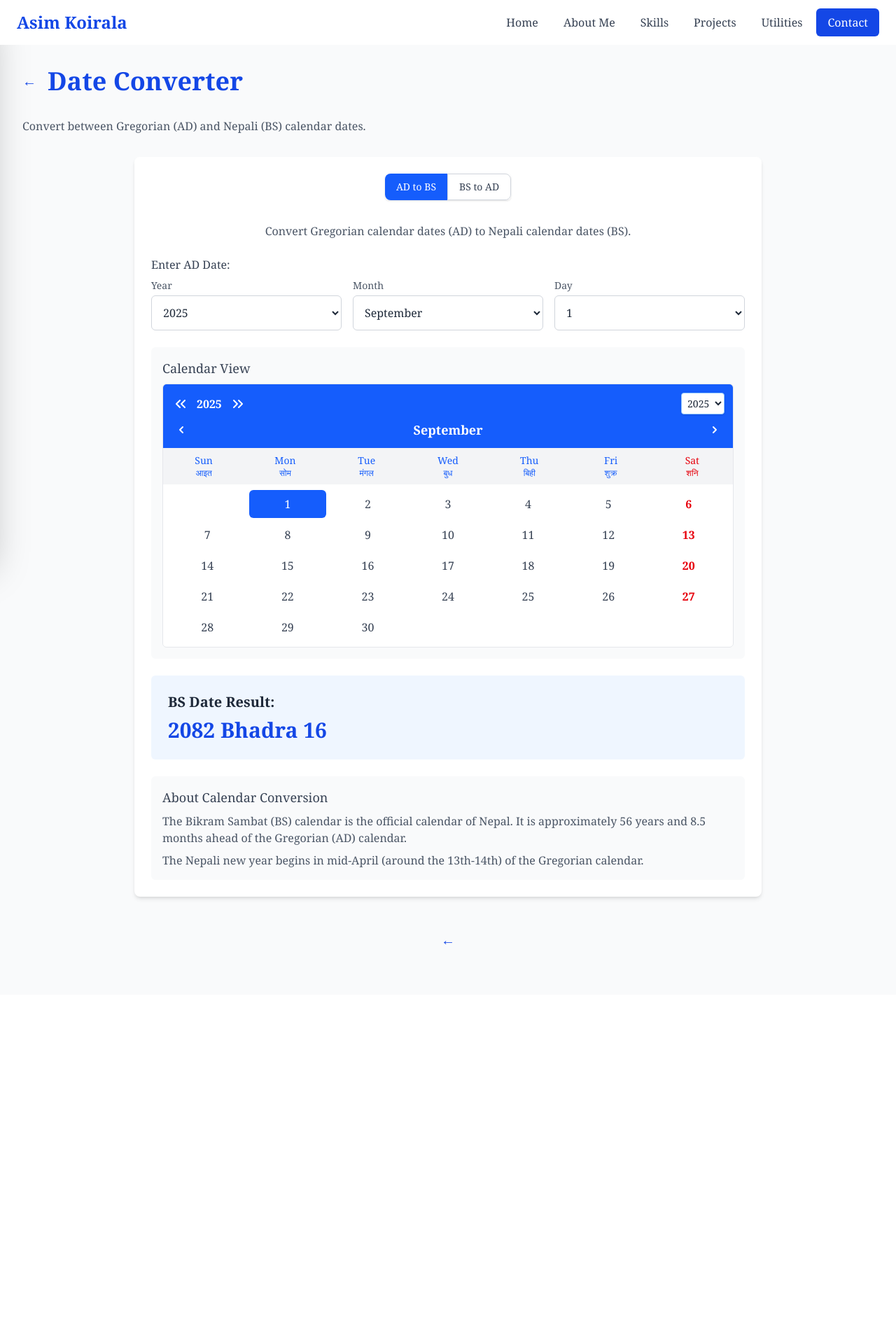
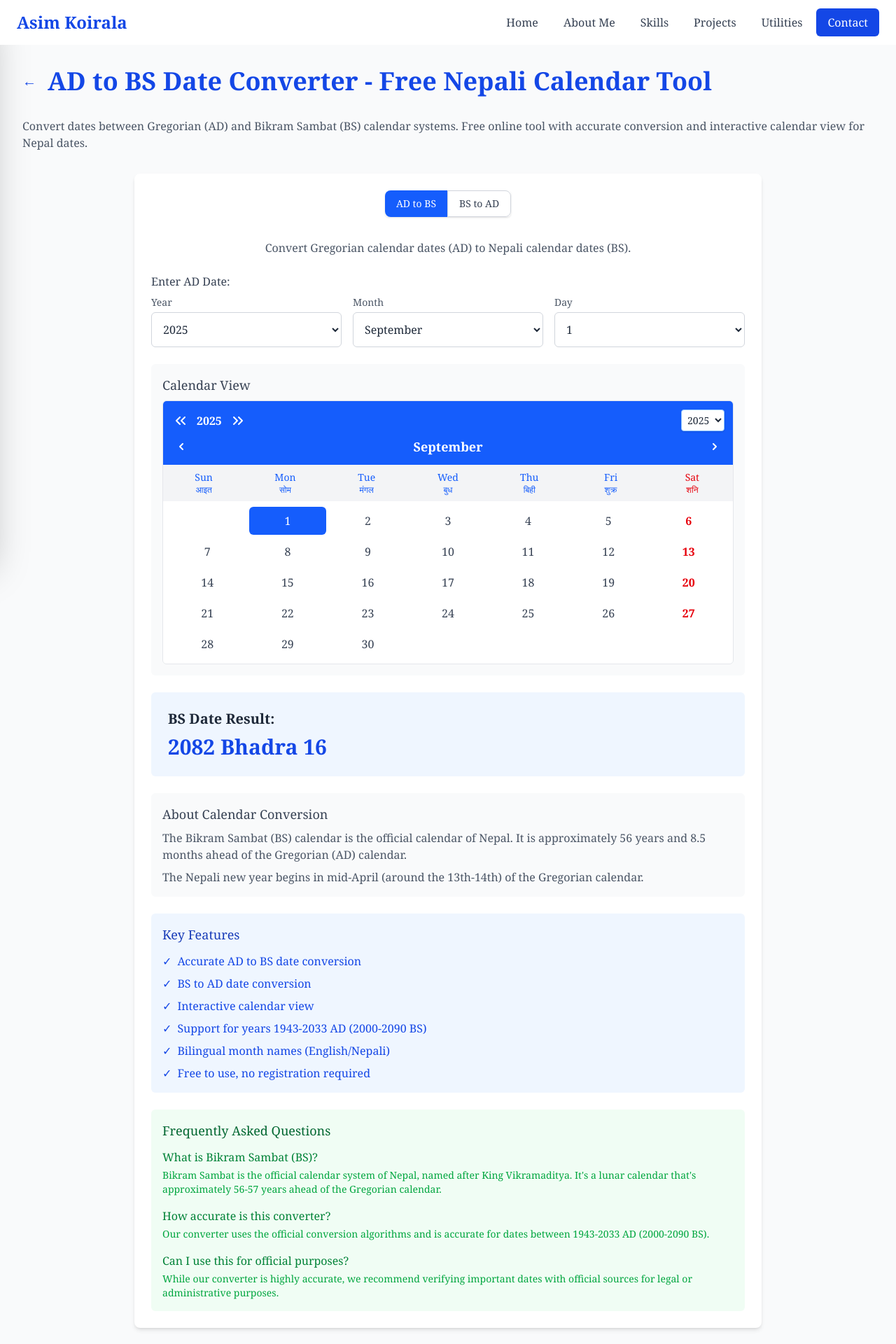
Before and after one commit to Asim-Koirala/portfolio_code, a Next.js app: page /utilities/adbs-converter in a window 1280 px wide. Shown: the top 1920 px of the page at 70% size. Before the commit the page ends 1421 px from the top, so only its background shows below. Built offline with nearby package versions, Linux system fonts and the light colour scheme.

Commit message:
Added canonical urls for seo

```diff
--- a/app/robots.ts
+++ b/app/robots.ts
@@ -1,7 +1,7 @@
 import { MetadataRoute } from 'next'
 
 export default function robots(): MetadataRoute.Robots {
-  const baseUrl = 'https://asimkoirala.com.np' // Replace with your actual domain
+  const baseUrl = 'https://www.asimkoirala.com.np' // Replace with your actual domain
 
   return {
     rules: [
--- a/app/sitemap.ts
+++ b/app/sitemap.ts
@@ -1,7 +1,7 @@
 import { MetadataRoute } from 'next'
 
 export default function sitemap(): MetadataRoute.Sitemap {
-  const baseUrl = 'https://asimkoirala.com.np' // Replace with your actual domain
+  const baseUrl = 'https://www.asimkoirala.com.np' // Replace with your actual domain
   const currentDate = new Date().toISOString()
 
   return [
--- a/app/utilities/adbs-converter/layout.tsx
+++ b/app/utilities/adbs-converter/layout.tsx
@@ -1,9 +1,32 @@
 import type { Metadata } from "next";
 
 export const metadata: Metadata = {
-  title: "AD to BS Converter | Asim Koirala",
-  description: "Convert dates between AD (Gregorian) and BS (Bikram Sambat) calendar systems",
-  keywords: ["AD to BS converter", "date converter", "Bikram Sambat", "Gregorian calendar", "Nepal calendar"],
+  title: "AD to BS Date Converter - Free Nepali Calendar Tool | Asim Koirala",
+  description: "Convert dates between Gregorian (AD) and Bikram Sambat (BS) calendar systems. Free online tool with accurate conversion and interactive calendar view for Nepal dates.",
+  keywords: [
+    "AD to BS converter", "BS to AD converter", "Nepali date converter", "Bikram Sambat converter",
+    "Nepal calendar", "Gregorian to Bikram Sambat", "date conversion tool", "Nepali calendar converter",
+    "free date converter", "online calendar tool", "Nepal date conversion", "BS calendar",
+    "AD calendar", "calendar conversion", "Nepali date tool", "Bikram Sambat calendar"
+  ],
+  authors: [{ name: "Asim Koirala", url: "https://asimkoirala.com.np" }],
+  robots: "index, follow",
+  openGraph: {
+    title: "AD to BS Date Converter - Free Nepali Calendar Tool",
+    description: "Convert dates between Gregorian (AD) and Bikram Sambat (BS) calendar systems. Free online tool with accurate conversion.",
+    type: "website",
+    url: "https://www.asimkoirala.com.np/utilities/adbs-converter",
+  },
+  twitter: {
+    card: "summary",
+    title: "AD to BS Date Converter - Free Nepali Calendar Tool",
+    description: "Convert dates between Gregorian (AD) and Bikram Sambat (BS) calendar systems. Free online tool with accurate conversion.",
+  },
+  alternates: {
+    canonical: "https://www.asimkoirala.com.np/utilities/adbs-converter",
+  },
+  category: "utility",
+  classification: "date converter tool",
 };
 
 export default function ADBSConverterLayout({
--- a/app/utilities/adbs-converter/page.tsx
+++ b/app/utilities/adbs-converter/page.tsx
@@ -387,11 +387,53 @@ export default function ADBSConverter() {
 
 
 
+  // Structured data for SEO
+  const structuredData = {
+    "@context": "https://schema.org",
+    "@type": "WebApplication",
+    "name": "AD to BS Converter",
+    "description": "Free online tool to convert dates between Gregorian (AD) and Bikram Sambat (BS) calendar systems. Accurate Nepali date conversion with calendar view.",
+    "url": "https://asimkoirala.com.np/utilities/adbs-converter",
+    "applicationCategory": "UtilityApplication",
+    "operatingSystem": "Web Browser",
+    "offers": {
+      "@type": "Offer",
+      "price": "0",
+      "priceCurrency": "USD"
+    },
+    "creator": {
+      "@type": "Person",
+      "name": "Asim Koirala",
+      "url": "https://asimkoirala.com.np"
+    },
+    "datePublished": "2024-01-01",
+    "dateModified": new Date().toISOString().split('T')[0],
+    "inLanguage": ["en", "ne"],
+    "keywords": "AD to BS converter, Nepali date converter, Bikram Sambat, calendar conversion, Nepal calendar",
+    "featureList": [
+      "Convert AD to BS dates",
+      "Convert BS to AD dates",
+      "Interactive calendar view",
+      "Support for years 1943-2033",
+      "Bilingual month names",
+      "Free to use"
+    ]
+  };
+
   return (
-    <UtilityLayout
-      title="Date Converter"
-      description="Convert between Gregorian (AD) and Nepali (BS) calendar dates."
-    >
+    <>
+      {/* Structured Data */}
+      <script
+        type="application/ld+json"
+        dangerouslySetInnerHTML={{
+          __html: JSON.stringify(structuredData),
+        }}
+      />
+
+      <UtilityLayout
+        title="AD to BS Date Converter - Free Nepali Calendar Tool"
+        description="Convert dates between Gregorian (AD) and Bikram Sambat (BS) calendar systems. Free online tool with accurate conversion and interactive calendar view for Nepal dates."
+      >
       <div className="max-w-4xl mx-auto">
         <div className="bg-white rounded-lg shadow-md p-6 mb-8">
           {/* Conversion Mode Toggle */}
@@ -765,8 +807,41 @@ export default function ADBSConverter() {
               The Nepali new year begins in mid-April (around the 13th-14th) of the Gregorian calendar.
             </p>
           </div>
+
+          {/* Features Section */}
+          <div className="bg-blue-50 p-4 rounded-md mt-6">
+            <h3 className="text-lg font-medium text-blue-800 mb-3">Key Features</h3>
+            <ul className="text-blue-700 space-y-2">
+              <li className="flex items-center"><span className="mr-2">✓</span> Accurate AD to BS date conversion</li>
+              <li className="flex items-center"><span className="mr-2">✓</span> BS to AD date conversion</li>
+              <li className="flex items-center"><span className="mr-2">✓</span> Interactive calendar view</li>
+              <li className="flex items-center"><span className="mr-2">✓</span> Support for years 1943-2033 AD (2000-2090 BS)</li>
+              <li className="flex items-center"><span className="mr-2">✓</span> Bilingual month names (English/Nepali)</li>
+              <li className="flex items-center"><span className="mr-2">✓</span> Free to use, no registration required</li>
+            </ul>
+          </div>
+
+          {/* FAQ Section */}
+          <div className="bg-green-50 p-4 rounded-md mt-6">
+            <h3 className="text-lg font-medium text-green-800 mb-3">Frequently Asked Questions</h3>
+            <div className="space-y-4">
+              <div>
+                <h4 className="font-medium text-green-700 mb-1">What is Bikram Sambat (BS)?</h4>
+                <p className="text-green-600 text-sm">Bikram Sambat is the official calendar system of Nepal, named after King Vikramaditya. It's a lunar calendar that's approximately 56-57 years ahead of the Gregorian calendar.</p>
+              </div>
+              <div>
+                <h4 className="font-medium text-green-700 mb-1">How accurate is this converter?</h4>
+                <p className="text-green-600 text-sm">Our converter uses the official conversion algorithms and is accurate for dates between 1943-2033 AD (2000-2090 BS).</p>
+              </div>
+              <div>
+                <h4 className="font-medium text-green-700 mb-1">Can I use this for official purposes?</h4>
+                <p className="text-green-600 text-sm">While our converter is highly accurate, we recommend verifying important dates with official sources for legal or administrative purposes.</p>
+              </div>
+            </div>
+          </div>
         </div>
       </div>
     </UtilityLayout>
+    </>
   );
 }
--- a/app/utilities/layout.tsx
+++ b/app/utilities/layout.tsx
@@ -4,6 +4,9 @@ export const metadata: Metadata = {
   title: "Utilities | Asim Koirala",
   description: "Useful utilities like AD to BS converter, Nepali Unicode converter, and more",
   keywords: ["utilities", "AD to BS converter", "Nepali Unicode converter", "Romanized Nepali"],
+  alternates: {
+    canonical: "https://www.asimkoirala.com.np/utilities",
+  },
 };
 
 export default function UtilitiesLayout({
--- a/app/utilities/license-exam/layout.tsx
+++ b/app/utilities/license-exam/layout.tsx
@@ -40,6 +40,9 @@ export const metadata: Metadata = {
       "max-image-preview": "large",
       "max-snippet": -1
     }
+  },
+  alternates: {
+    canonical: "https://www.asimkoirala.com.np/utilities/license-exam",
   }
 };
 
--- a/app/utilities/license-exam/page.tsx
+++ b/app/utilities/license-exam/page.tsx
@@ -326,7 +326,9 @@ export default function LicenseExam() {
 
       {/* Category Selection Modal */}
       {showCategoryModal && (
-        <div className="fixed inset-0 bg-black bg-opacity-30 backdrop-blur-sm flex items-center justify-center z-50">
+        <div className="fixed inset-0 flex items-center justify-center z-50" style={{
+          backgroundColor: 'rgba(0, 0, 0, 0.8)',
+        }}>
           <div className="bg-white rounded-lg p-6 max-w-md w-full mx-4 shadow-xl">
         <h2 className="text-xl font-bold text-gray-800 mb-4">Select License Category</h2>
         <p className="text-gray-600 mb-6">
--- a/app/utilities/romanized-converter/layout.tsx
+++ b/app/utilities/romanized-converter/layout.tsx
@@ -4,6 +4,9 @@ export const metadata: Metadata = {
   title: "Romanized Nepali Converter | Asim Koirala",
   description: "Convert romanized Nepali text to proper Devanagari script",
   keywords: ["romanized Nepali", "Devanagari converter", "Nepali text converter", "transliteration"],
+  alternates: {
+    canonical: "https://www.asimkoirala.com.np/utilities/romanized-converter",
+  },
 };
 
 export default function RomanizedConverterLayout({
--- a/app/utilities/unicode-converter/layout.tsx
+++ b/app/utilities/unicode-converter/layout.tsx
@@ -4,6 +4,9 @@ export const metadata: Metadata = {
   title: "Unicode Converter | Asim Koirala",
   description: "Convert text between different Unicode formats and encodings",
   keywords: ["Unicode converter", "text encoding", "character encoding", "UTF-8", "text converter"],
+  alternates: {
+    canonical: "https://www.asimkoirala.com.np/utilities/unicode-converter",
+  },
 };
 
 export default function UnicodeConverterLayout({
--- a/next.config.ts
+++ b/next.config.ts
@@ -9,6 +9,21 @@ const nextConfig: NextConfig = {
   experimental: {
     optimizeCss: true, // Enable CSS optimization
   },
+  async redirects() {
+    return [
+      {
+        source: '/:path*',
+        has: [
+          {
+            type: 'host',
+            value: 'asimkoirala.com.np',
+          },
+        ],
+        destination: 'https://www.asimkoirala.com.np/:path*',
+        permanent: true,
+      },
+    ];
+  },
 };
 
 export default nextConfig;
```
